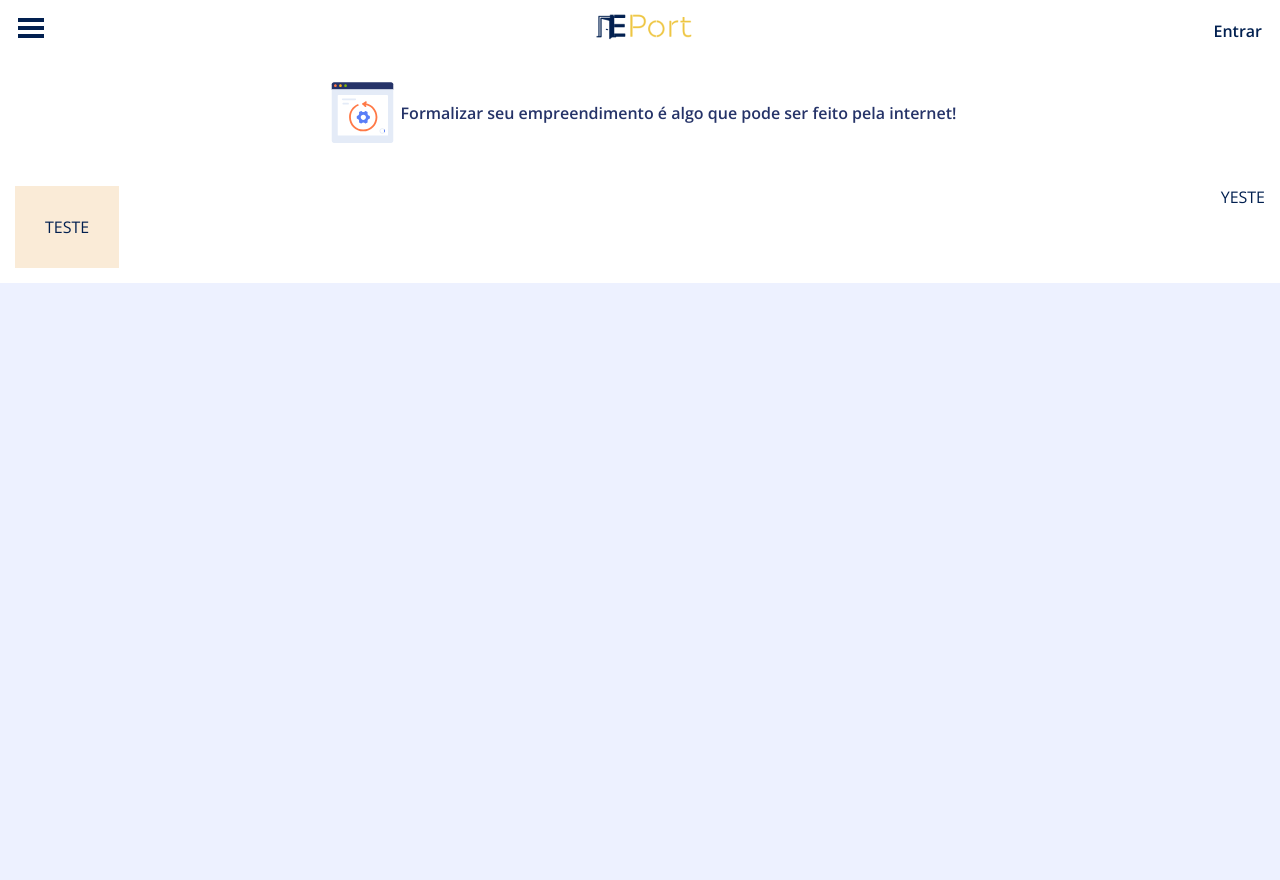
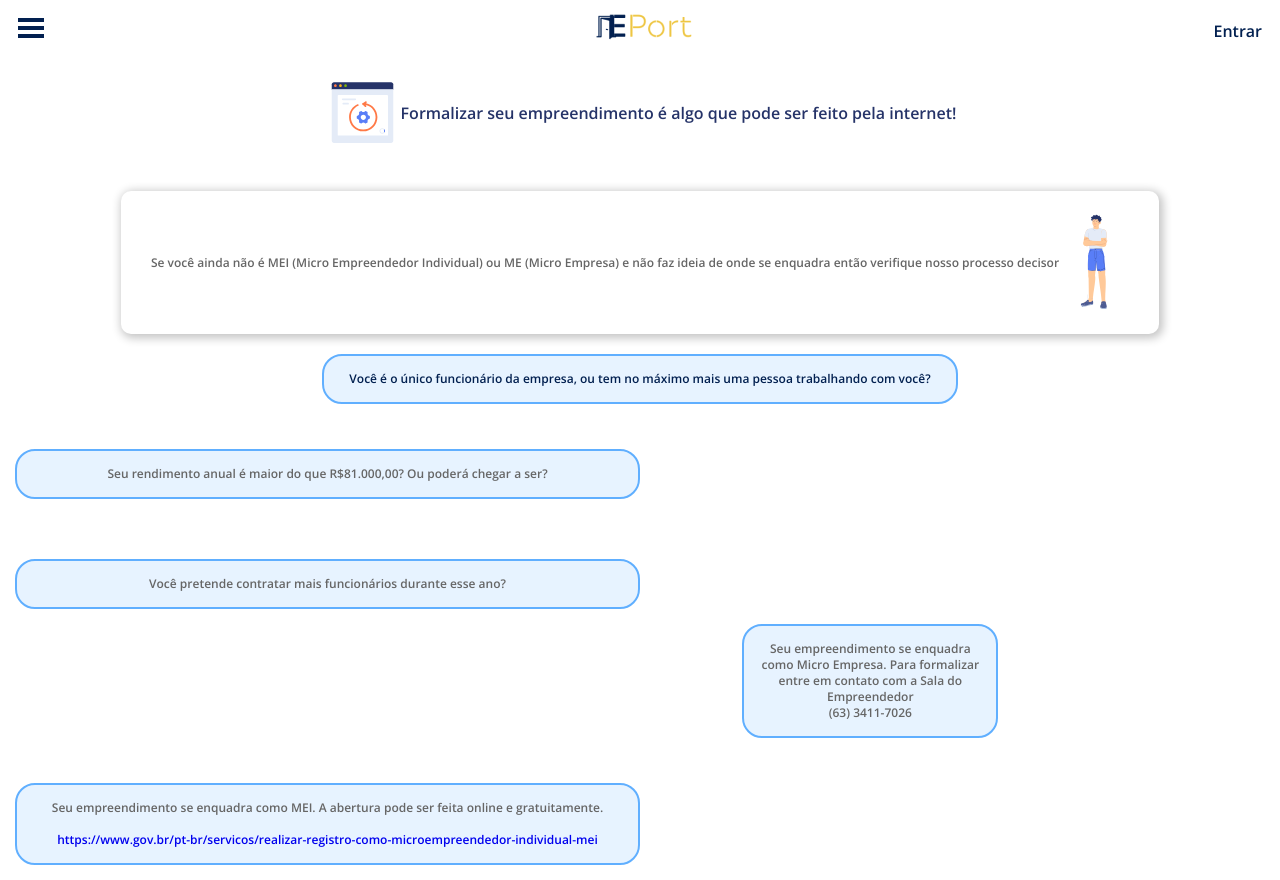
Before and after one commit to Lucasedusi/eport, a React (Create React App) app in the folder frontend/: page /trail in a window 1280 px wide. Before the commit the page ends 800 px from the top, so only its background shows below. Built offline with nearby package versions, Linux system fonts and the light colour scheme; the HTML template or start-up script is replaced by a standard one.

Commit message:
refactory  trail page

```diff
--- a/frontend/src/pages/Trail/index.jsx
+++ b/frontend/src/pages/Trail/index.jsx
@@ -14,9 +14,46 @@ const Bidding = () => (
       <STD.TitleHelp>Formalizar seu empreendimento é algo que pode ser feito pela internet!</STD.TitleHelp>
     </STD.Help>
 
+    <STD.Header>
+      <STD.TitleHeader>
+        Se você ainda não é MEI (Micro Empreendedor Individual) ou ME (Micro Empresa) e não faz ideia de onde se
+        enquadra então verifique nosso processo decisor
+      </STD.TitleHeader>
+      <STD.Light src={people} />
+    </STD.Header>
+
+    <STD.BoxInitial>
+      <STD.BoxText>
+        Você é o único funcionário da empresa, ou tem no máximo mais uma pessoa trabalhando com você?
+      </STD.BoxText>
+    </STD.BoxInitial>
+
     <STD.BoxMain>
-      <STD.BoxChildrenLeft>TESTE</STD.BoxChildrenLeft>
-      <STD.BoxChildrenRight>YESTE</STD.BoxChildrenRight>
+      <STD.BoxChildrenLeft>
+        Seu rendimento anual é maior do que R$81.000,00? Ou poderá chegar a ser?
+      </STD.BoxChildrenLeft>
+    </STD.BoxMain>
+
+    <STD.BoxMain>
+      <STD.BoxChildrenLeft>Você pretende contratar mais funcionários durante esse ano?</STD.BoxChildrenLeft>
+    </STD.BoxMain>
+
+    <STD.BoxChildren>
+      <STD.BoxChildrenRight>
+        Seu empreendimento se enquadra como Micro Empresa. Para formalizar entre em contato com a Sala do Empreendedor{' '}
+        <br />
+        (63) 3411-7026
+      </STD.BoxChildrenRight>
+    </STD.BoxChildren>
+
+    <STD.BoxMain>
+      <STD.BoxChildrenLeft>
+        Seu empreendimento se enquadra como MEI. A abertura pode ser feita online e gratuitamente. <br />
+        <br />
+        <a href="https://www.gov.br/pt-br/servicos/realizar-registro-como-microempreendedor-individual-mei">
+          https://www.gov.br/pt-br/servicos/realizar-registro-como-microempreendedor-individual-mei
+        </a>
+      </STD.BoxChildrenLeft>
     </STD.BoxMain>
   </STD.Container>
 );
--- a/frontend/src/pages/Trail/styles.js
+++ b/frontend/src/pages/Trail/styles.js
@@ -30,16 +30,94 @@ export const TitleHelp = styled.h2`
   color: #253368;
 `;
 
+export const BoxInitial = styled.div`
+  display: flex;
+  margin: 0 45px;
+`;
+
+export const BoxText = styled.div`
+  display: flex;
+  flex-direction: row;
+  justify-content: space-between;
+  width: 100%;
+  padding: 15px 25px;
+  font-family: Open Sans;
+  font-style: normal;
+  font-weight: 600;
+  font-size: 12px;
+  line-height: 16px;
+  background: rgba(96, 175, 255, 0.15);
+  border: 2px solid #60afff;
+  box-sizing: border-box;
+  border-radius: 20px;
+  text-align: center;
+`;
+
 export const BoxMain = styled.div`
   display: flex;
   flex-direction: row;
   justify-content: space-between;
   width: 100%;
   padding: 15px;
+  margin-top: 30px;
 `;
 export const BoxChildrenLeft = styled.div`
-  background-color: antiquewhite;
-  padding: 30px;
+  background: rgba(96, 175, 255, 0.15);
+  border: 2px solid #60afff;
+  box-sizing: border-box;
+  border-radius: 20px;
+  padding: 15px;
+  font-family: Open Sans;
+  font-style: normal;
+  font-weight: 600;
+  font-size: 12px;
+  line-height: 16px;
+  text-align: center;
+  width: 50%;
+  color: #666666;
 `;
 
-export const BoxChildrenRight = styled.div``;
+export const BoxChildren = styled.div`
+  display: flex;
+  justify-content: flex-end;
+  padding-right: 15px;
+`;
+
+export const BoxChildrenRight = styled.div`
+  background: rgba(96, 175, 255, 0.15);
+  border: 2px solid #60afff;
+  box-sizing: border-box;
+  border-radius: 20px;
+  padding: 15px;
+  font-family: Open Sans;
+  font-style: normal;
+  font-weight: 600;
+  font-size: 12px;
+  line-height: 16px;
+  text-align: center;
+  width: 35%;
+  color: #666666;
+`;
+
+export const Header = styled.div`
+  display: flex;
+  flex-direction: row;
+  justify-content: center;
+  align-items: center;
+  padding: 2px 30px;
+  margin: 20px 20px;
+  background: #ffffff;
+  box-shadow: 2px 2px 10px 2px rgba(0, 0, 0, 0.24);
+  border-radius: 10px;
+`;
+
+export const TitleHeader = styled.p`
+  font-family: Open Sans;
+  font-style: normal;
+  font-weight: 600;
+  font-size: 12px;
+  line-height: 16px;
+  text-align: right;
+
+  color: #666666;
+`;
```
